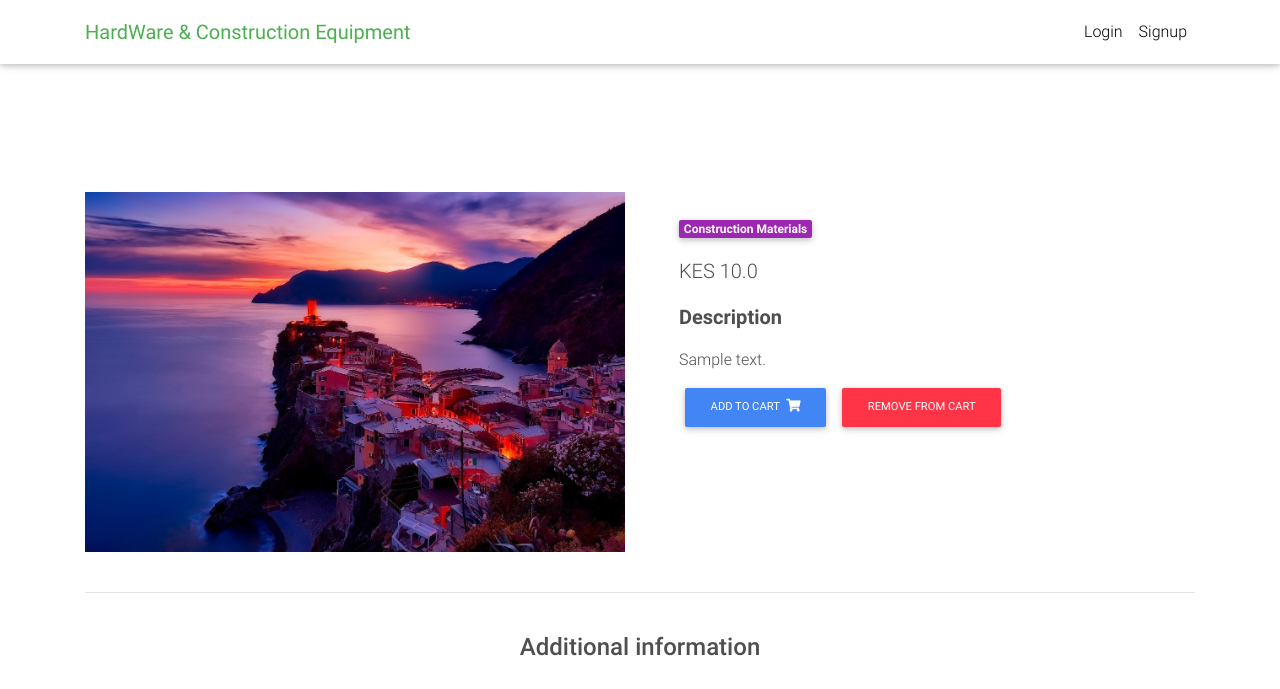
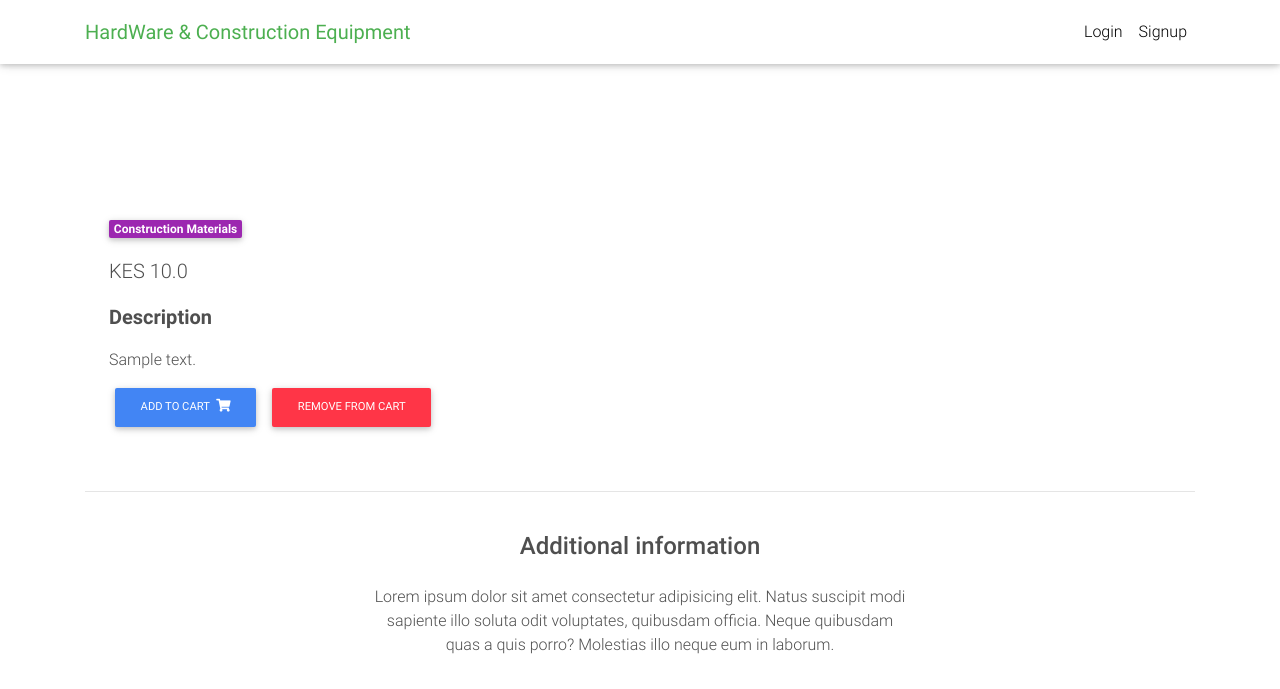
Before and after one commit to Collins-Omariba/django-hardware, a Django app: page /product/sample/ in a window 1280 px wide. Shown: the top 689 px of the page. Run offline with Django 4.2, Linux system fonts and the light colour scheme; tables that the repository leaves empty hold one stand-in row (values such as "Sample post"); some libraries are stand-ins or nearby versions.

Commit message:
UI changes

```diff
--- a/templates/footer.html
+++ b/templates/footer.html
@@ -1,4 +1,4 @@
-<footer class="page-footer text-center font-small mt-4 wow fadeIn">
+<footer class="success-color-dark text-center font-weight-bold mt-4 wow fadeIn">
 
     <hr class="my-4">
 
@@ -7,7 +7,7 @@
     <!--Copyright-->
     <div class="footer-copyright py-3">
       © 2023 Copyright:
-      <a href="https://collins-omariba.github.io" target="_blank">Collins</a>
+      <a href="https://collins-omariba.github.io"  target="_blank">Collins</a>
     </div>
     <!--/.Copyright-->
 
--- a/templates/home.html
+++ b/templates/home.html
@@ -5,7 +5,7 @@
     <div class="container">
 
       <!--Navbar-->
-      <nav class="navbar navbar-expand-lg navbar-dark mdb-color lighten-3 mt-3 mb-5">
+      <nav class="navbar navbar-expand-lg navbar-dark success-color-dark mt-3 mb-5">
 
         <!-- Navbar brand -->
         <span class="navbar-brand">Categories:</span>
@@ -26,9 +26,11 @@
                 <span class="sr-only">(current)</span>
               </a>
             </li>
+            <!-- TO DO !!! -->
             <li class="nav-item">
               <a class="nav-link" href="#">Construction materials</a>
             </li>
+
             <li class="nav-item">
               <a class="nav-link" href="#">Tools</a>
             </li>
--- a/templates/order_snippet.html
+++ b/templates/order_snippet.html
@@ -10,7 +10,7 @@
         <h6 class="my-0">{{ order_item.quantity }} x {{ order_item.item.title}}</h6>
         <small class="text-muted">{{ order_item.item.description}}</small>
         </div>
-        <span class="text-muted">${{ order_item.get_final_price }}</span>
+        <span class="text-muted">KES {{ order_item.get_final_price }}</span>
     </li>
     {% endfor %}
     {% if order.coupon %}
@@ -29,7 +29,7 @@
     </ul>
 
     {% if DISPLAY_COUPON_FORM %}
-    <form class="card p-2" action="{% url 'core:add-coupon' %}" method="POST">
+    <!-- <form class="card p-2" action="{% url 'core:add-coupon' %}" method="POST">
         {% csrf_token %}
         <div class="input-group">
             {{ couponform.code }}
@@ -37,7 +37,7 @@
             <button class="btn btn-secondary btn-md waves-effect m-0" type="submit">Redeem</button>
             </div>
         </div>
-    </form>
+    </form> -->
     {% endif %}
 
 </div>
--- a/templates/product.html
+++ b/templates/product.html
@@ -9,12 +9,11 @@
       <div class="row wow fadeIn">
 
         <!--Grid column-->
-        <div class="col-md-6 mb-4">
+        <!-- <div class="col-md-6 mb-4">
 
-          <!-- <img src="https://mdbootstrap.com/img/Photos/Horizontal/E-commerce/Products/14.jpg" class="img-fluid" alt=""> -->
-          <img src="../static_in_env/img/sample.jpg" class="img-fluid" alt="">
+          <img src="https://mdbootstrap.com/img/Photos/Horizontal/E-commerce/Products/14.jpg" class="img-fluid" alt="">
 
-        </div>
+        </div> -->
         <!--Grid column-->
 
         <!--Grid column-->
@@ -94,27 +93,27 @@
       <div class="row wow fadeIn">
 
         <!--Grid column-->
-        <div class="col-lg-4 col-md-12 mb-4">
+        <!-- <div class="col-lg-4 col-md-12 mb-4">
 
           <img src="../static_in_env/img/sample.jpg" class="img-fluid" alt="">
 
-        </div>
+        </div> -->
         <!--Grid column-->
 
         <!--Grid column-->
-        <div class="col-lg-4 col-md-6 mb-4">
+        <!-- <div class="col-lg-4 col-md-6 mb-4">
 
           <img src="../static_in_env/img/sample.jpg" class="img-fluid" alt="">
 
-        </div>
+        </div> -->
         <!--Grid column-->
 
         <!--Grid column-->
-        <div class="col-lg-4 col-md-6 mb-4">
+        <!-- <div class="col-lg-4 col-md-6 mb-4">
 
           <img src="https://mdbootstrap.com/img/Photos/Horizontal/E-commerce/Products/13.jpg" class="img-fluid" alt="">
 
-        </div>
+        </div> -->
         <!--Grid column-->
 
       <!-- </div> -->
```
